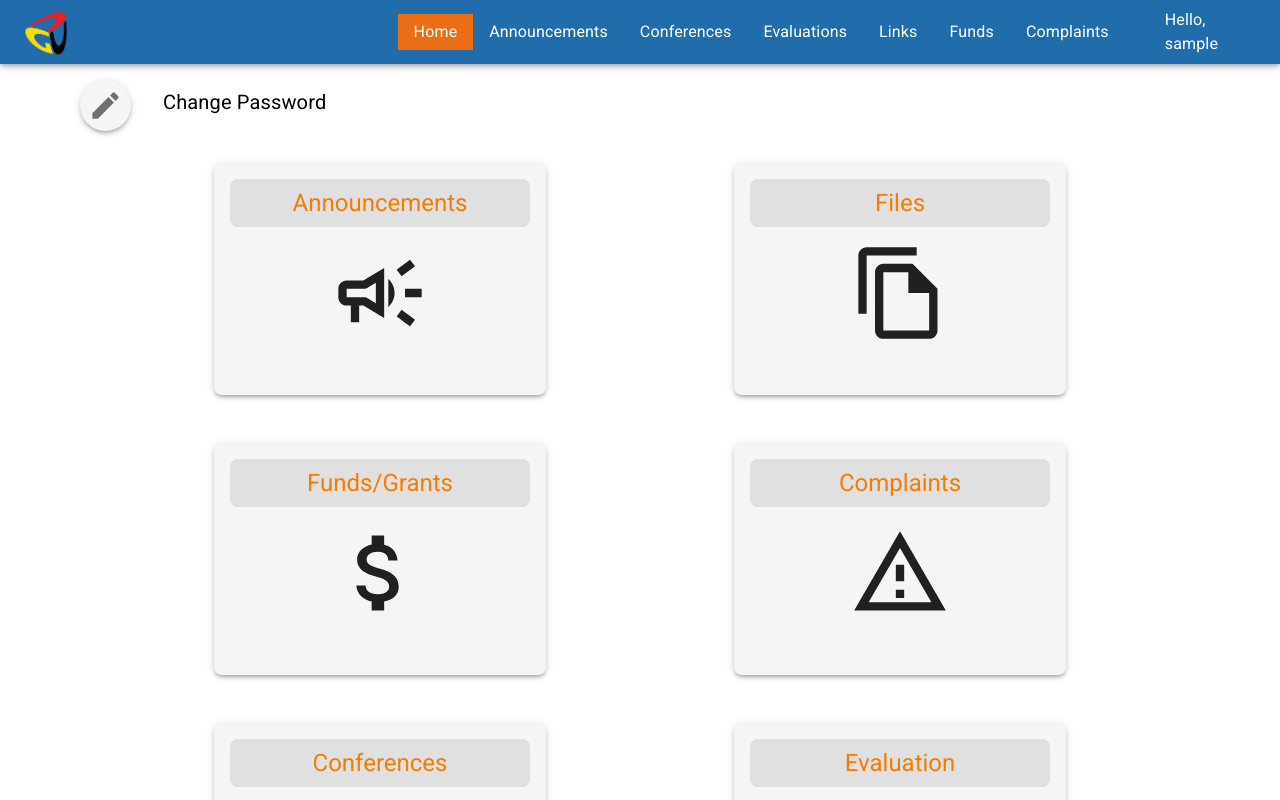
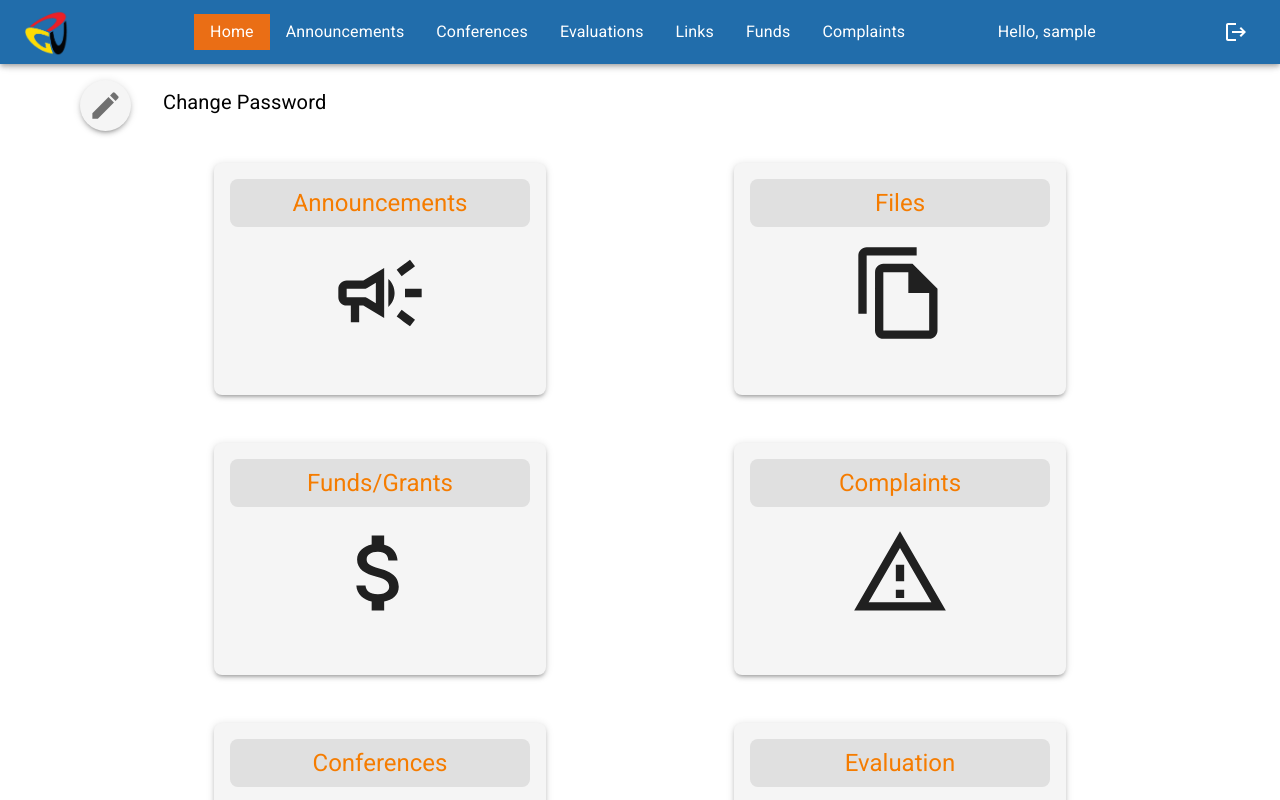
Before and after one commit to miladghantous/GUC-Site, a React (Vite) app in the folder frontend/: page /home in a window 1280 px wide. Shown: the top 800 px of the page. Built offline with nearby package versions, Linux system fonts and the light colour scheme; sample sign-in values are in the browser's storage.

Commit message:
Update NavBar.tsx

```diff
--- a/frontend/src/components/NavBar.tsx
+++ b/frontend/src/components/NavBar.tsx
@@ -79,7 +79,7 @@ const Navbar = () => {
             flexGrow: 1,
             justifyContent: "center",
             alignContent: "center",
-            marginLeft: 40,
+            marginLeft: 10,
           }}
         >
           <Box component={Link} to="/home" sx={{ textDecoration: "none" }}>
```
